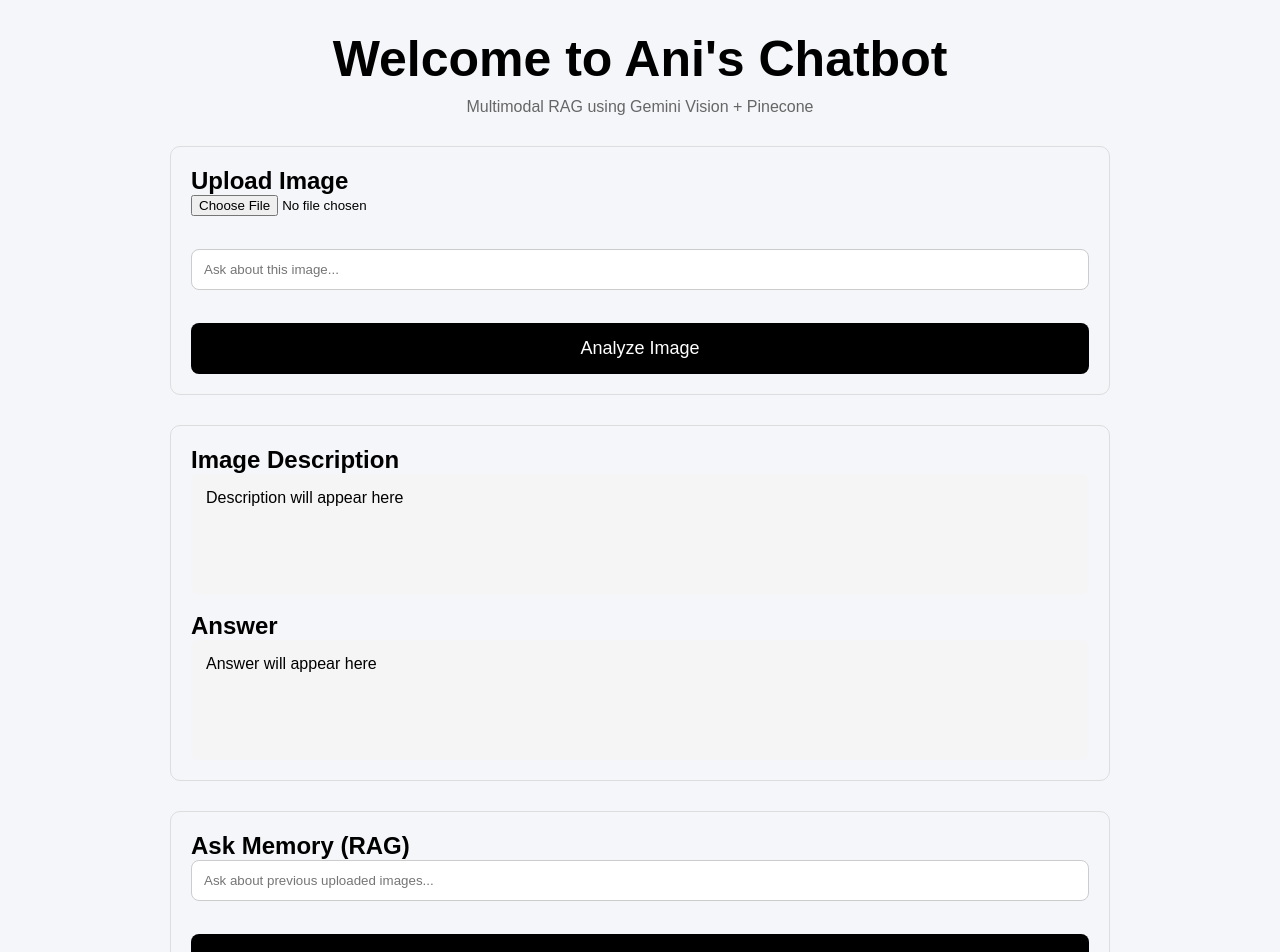
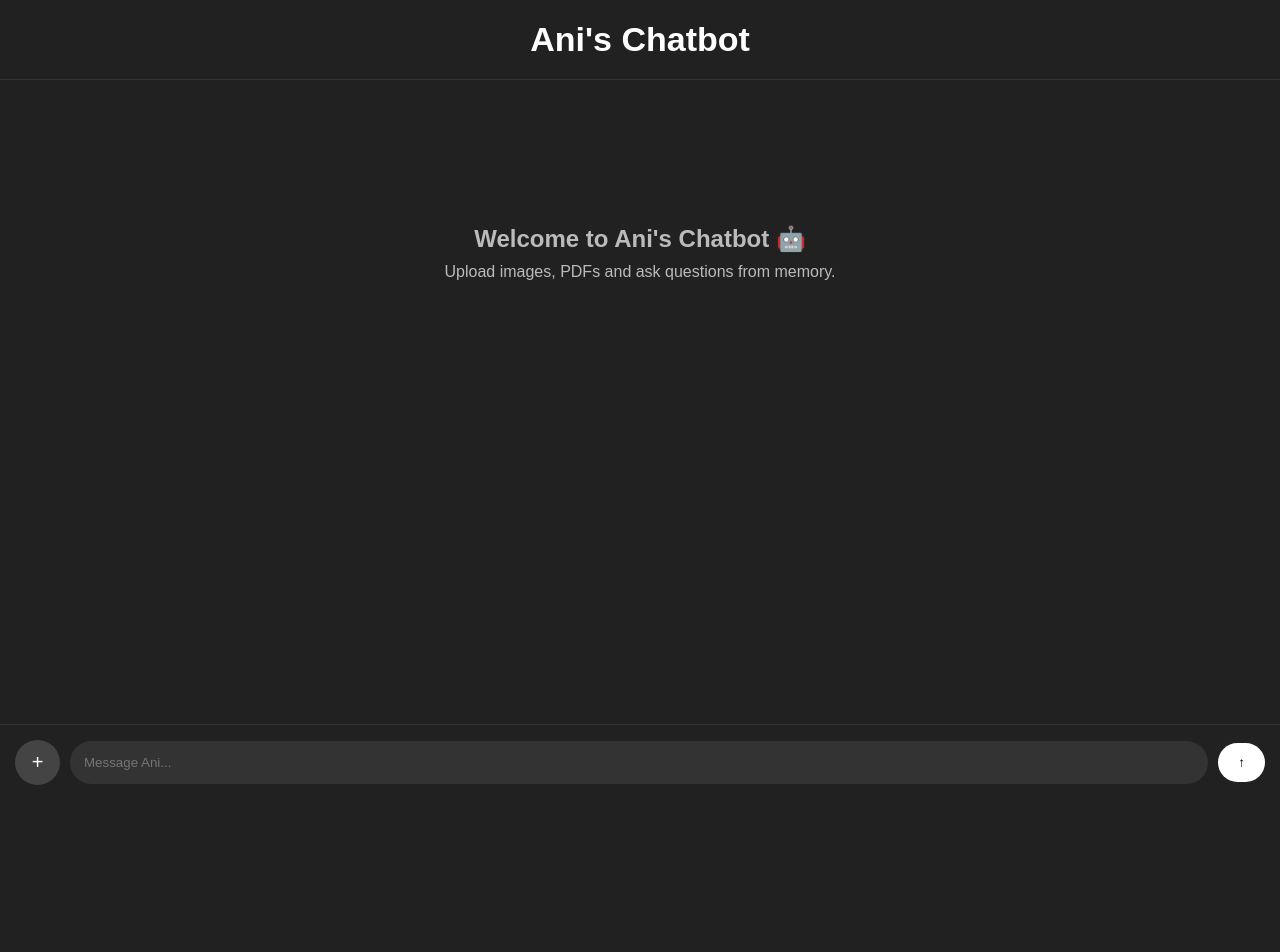
Before and after one commit to ankit1gupta000/multimodal-rag-chatbot, a Next.js app in the folder frontend/: page / in a window 1280 px wide. Shown: the top 952 px of the page. After the commit the page ends 800 px from the top, so only its background shows below. Built offline with nearby package versions, Linux system fonts and the light colour scheme.

Commit message:
Updated frontend UI and deployment changes

```diff
--- a/frontend/app/globals.css
+++ b/frontend/app/globals.css
@@ -5,67 +5,99 @@
 }
 
 body {
-  background: #f4f6f9;
+  background: #212121;
+  color: white;
   font-family: Arial, sans-serif;
 }
 
-.container {
-  width: 90%;
-  max-width: 800px;
-  margin: 50px auto;
-  background: white;
-  padding: 30px;
-  border-radius: 12px;
-  box-shadow: 0px 4px 12px rgba(0,0,0,0.1);
+.chat-container {
+  display: flex;
+  flex-direction: column;
+  height: 100vh;
 }
 
-h1 {
+.header {
+  padding: 20px;
   text-align: center;
-  font-size: 38px;
+  border-bottom: 1px solid #333;
+}
+
+.header h1 {
+  font-size: 34px;
   font-weight: bold;
+}
+
+.chat-area {
+  flex: 1;
+  overflow-y: auto;
+  padding: 25px;
+}
+
+.welcome {
+  text-align: center;
+  margin-top: 120px;
+  color: #bbb;
+}
+
+.welcome h2 {
   margin-bottom: 10px;
 }
 
-.subtitle {
-  text-align: center;
-  color: gray;
-  margin-bottom: 25px;
+.message {
+  width: fit-content;
+  max-width: 60%;
+  padding: 12px 16px;
+  border-radius: 16px;
+  margin-bottom: 15px;
+  line-height: 1.5;
+  word-wrap: break-word;
 }
 
-input[type="file"] {
-  width: 100%;
-  margin-bottom: 15px;
+.user {
+  background: #2f2f2f;
+  margin-left: auto;
 }
 
-input[type="text"] {
-  width: 100%;
-  padding: 12px;
-  margin-bottom: 15px;
-  border: 1px solid #ddd;
-  border-radius: 8px;
+.ai {
+  background: #444;
+  margin-right: auto;
 }
 
-button {
-  width: 100%;
-  padding: 12px;
-  background: black;
-  color: white;
-  border: none;
-  border-radius: 8px;
-  cursor: pointer;
-  font-size: 16px;
+.input-bar {
+  display: flex;
+  gap: 10px;
+  align-items: center;
+  padding: 15px;
+  border-top: 1px solid #333;
 }
 
-button:hover {
-  opacity: 0.9;
+.upload-btn {
+  width: 45px;
+  height: 45px;
+  border-radius: 50%;
+  border: none;
+  background: #444;
+  color: white;
+  cursor: pointer;
+  font-size: 20px;
 }
 
-textarea {
-  width: 100%;
-  height: 300px;
-  margin-top: 20px;
-  padding: 15px;
-  border-radius: 8px;
-  border: 1px solid #ddd;
-  resize: none;
+.chat-input {
+  flex: 1;
+  padding: 14px;
+  border-radius: 25px;
+  border: none;
+  outline: none;
+  background: #333;
+  color: white;
 }
+
+.send-btn {
+  padding: 12px 20px;
+  border-radius: 25px;
+  border: none;
+  background: white;
+  color: black;
+  cursor: pointer;
+  font-weight: bold;
+}
--- a/frontend/app/layout.tsx
+++ b/frontend/app/layout.tsx
@@ -1,33 +1,20 @@
 import type { Metadata } from "next";
-import { Geist, Geist_Mono } from "next/font/google";
 import "./globals.css";
 
-const geistSans = Geist({
-  variable: "--font-geist-sans",
-  subsets: ["latin"],
-});
-
-const geistMono = Geist_Mono({
-  variable: "--font-geist-mono",
-  subsets: ["latin"],
-});
-
 export const metadata: Metadata = {
-  title: "Create Next App",
-  description: "Generated by create next app",
+  title: "Ani's Chatbot",
+  description:
+    "Multimodal RAG Chatbot using Groq and Pinecone",
 };
 
 export default function RootLayout({
   children,
-}: Readonly<{
+}: {
   children: React.ReactNode;
-}>) {
+}) {
   return (
-    <html
-      lang="en"
-      className={`${geistSans.variable} ${geistMono.variable} h-full antialiased`}
-    >
-      <body className="min-h-full flex flex-col">{children}</body>
+    <html lang="en">
+      <body>{children}</body>
     </html>
   );
 }
--- a/frontend/app/page.tsx
+++ b/frontend/app/page.tsx
@@ -1,47 +1,102 @@
 "use client";
 
-import { useState } from "react";
+import { useState, useRef } from "react";
+
+interface Message {
+  type: "user" | "ai";
+  text: string;
+}
 
 export default function Home() {
+  const [messages, setMessages] = useState<Message[]>([]);
+  const [question, setQuestion] = useState("");
   const [file, setFile] = useState<File | null>(null);
-  const [preview, setPreview] = useState("");
+  const [showMenu, setShowMenu] = useState(false);
 
-  const [question, setQuestion] = useState("");
-  const [memoryQuestion, setMemoryQuestion] = useState("");
+  const fileInputRef = useRef<HTMLInputElement>(null);
 
-  const [description, setDescription] = useState("");
-  const [answer, setAnswer] = useState("");
-  const [memoryAnswer, setMemoryAnswer] = useState("");
-
-  const [loading, setLoading] = useState(false);
-
-  // Change this after deployment
+  // Change after deployment
   const BACKEND_URL = "http://127.0.0.1:8000";
 
-  const handleFileChange = (
+  const handleFileSelect = (
     e: React.ChangeEvent<HTMLInputElement>
   ) => {
     const selectedFile = e.target.files?.[0];
 
-    if (selectedFile) {
+    if (!selectedFile) return;
+
     setFile(selectedFile);
-      setPreview(URL.createObjectURL(selectedFile));
-    }
+
+    const icon = selectedFile.type.includes("pdf")
+      ? "📄"
+      : "📷";
+
+    setMessages((prev) => [
+      ...prev,
+      {
+        type: "user",
+        text: `${icon} ${selectedFile.name}`,
+      },
+    ]);
   };
 
-  const handleAnalyze = async () => {
-    if (!file) {
-      alert("Please upload an image");
+  const sendMessage = async () => {
+    if (!question.trim() && !file) return;
+
+    const userQuestion = question;
+
+    if (userQuestion.trim()) {
+      setMessages((prev) => [
+        ...prev,
+        {
+          type: "user",
+          text: userQuestion,
+        },
+      ]);
+    }
+
+    setQuestion("");
+
+    try {
+      // ==========================
+      // FILE UPLOAD
+      // ==========================
+      if (file) {
+        const formData = new FormData();
+        formData.append("file", file);
+
+        // PDF Upload
+        if (file.type.includes("pdf")) {
+          const response = await fetch(
+            `${BACKEND_URL}/upload-document`,
+            {
+              method: "POST",
+              body: formData,
+            }
+          );
+
+          const data = await response.json();
+          console.log("upload-document response:", data);
+
+          setMessages((prev) => [
+            ...prev,
+            {
+              type: "ai",
+              text:
+                data.summary || data.error || "PDF uploaded successfully",
+            },
+          ]);
+
+          setFile(null);
           return;
         }
 
-    setLoading(true);
+        // Image Upload
+        formData.append(
+          "question",
+          userQuestion || "Describe this image"
+        );
 
-    const formData = new FormData();
-    formData.append("file", file);
-    formData.append("question", question);
-
-    try {
         const response = await fetch(
           `${BACKEND_URL}/analyze`,
           {
@@ -52,31 +107,31 @@ export default function Home() {
 
         const data = await response.json();
 
-      setDescription(data.description || "");
-      setAnswer(data.answer || "");
-    } catch (error) {
-      console.error(error);
-      alert("Backend Error");
-    }
+        setMessages((prev) => [
+          ...prev,
+          {
+            type: "ai",
+            text:
+              data.answer ||
+              data.description ||
+              "No response",
+          },
+        ]);
 
-    setLoading(false);
-  };
-
-  const handleMemoryAsk = async () => {
-    if (!memoryQuestion) {
-      alert("Enter a question");
+        setFile(null);
         return;
       }
 
-    setLoading(true);
+      // ==========================
+      // MEMORY / RAG QUESTION
+      // ==========================
+      const formData = new FormData();
 
-    const formData = new FormData();
       formData.append(
         "question",
-      memoryQuestion
+        userQuestion
       );
 
-    try {
       const response = await fetch(
         `${BACKEND_URL}/ask`,
         {
@@ -87,216 +142,117 @@ export default function Home() {
 
       const data = await response.json();
 
-      setMemoryAnswer(
-        data.answer || "No answer found"
-      );
+      setMessages((prev) => [
+        ...prev,
+        {
+          type: "ai",
+          text:
+            data.answer ||
+            "No answer found",
+        },
+      ]);
     } catch (error) {
       console.error(error);
-      alert("Backend Error");
+
+      setMessages((prev) => [
+        ...prev,
+        {
+          type: "ai",
+          text: "Backend Error",
+        },
+      ]);
     }
-
-    setLoading(false);
   };
 
   return (
-    <main
-      style={{
-        maxWidth: "1000px",
-        margin: "auto",
-        padding: "30px",
-        fontFamily: "Arial",
+    <div className="chat-container">
+      {/* Header */}
+      <div className="header">
+        <h1>Ani's Chatbot</h1>
+      </div>
+
+      {/* Chat Area */}
+      <div className="chat-area">
+        {messages.length === 0 ? (
+          <div className="welcome">
+            <h2>Welcome to Ani's Chatbot 🤖</h2>
+
+            <p>
+              Upload images, PDFs and ask
+              questions from memory.
+            </p>
+          </div>
+        ) : (
+          messages.map(
+            (message, index) => (
+              <div
+                key={index}
+                className={`message ${message.type}`}
+              >
+                {message.text}
+              </div>
+            )
+          )
+        )}
+      </div>
+
+      {/* Bottom Input Bar */}
+      <div className="input-bar">
+        <button
+          className="upload-btn"
+          onClick={() =>
+            setShowMenu(!showMenu)
+          }
+        >
+          +
+        </button>
+
+        {showMenu && (
+          <div className="upload-menu">
+            <div
+              className="menu-item"
+              onClick={() => {
+                fileInputRef.current?.click();
+                setShowMenu(false);
               }}
             >
-      <h1
-        style={{
-          textAlign: "center",
-          fontSize: "50px",
-          fontWeight: "bold",
-          marginBottom: "10px",
-        }}
-      >
-        Welcome to Ani's Chatbot
-      </h1>
-
-      <p
-        style={{
-          textAlign: "center",
-          color: "#666",
-          marginBottom: "30px",
-        }}
-      >
-        Multimodal RAG using Gemini Vision + Pinecone
-      </p>
-
-      <div
-        style={{
-          border: "1px solid #ddd",
-          padding: "20px",
-          borderRadius: "10px",
-          marginBottom: "30px",
-        }}
-      >
-        <h2>Upload Image</h2>
-
-        <input
-          type="file"
-          accept="image/*"
-          onChange={handleFileChange}
-        />
-
-        <br />
-        <br />
-
-        {preview && (
-          <img
-            src={preview}
-            alt="preview"
-            style={{
-              width: "250px",
-              borderRadius: "10px",
-              marginBottom: "20px",
-            }}
-          />
+              📎 Add photos & files
+            </div>
+          </div>
         )}
 
         <input
+          ref={fileInputRef}
+          type="file"
+          accept="image/*,.pdf"
+          style={{
+            display: "none",
+          }}
+          onChange={handleFileSelect}
+        />
+
+        <input
+          className="chat-input"
           type="text"
-          placeholder="Ask about this image..."
+          placeholder="Message Ani..."
           value={question}
           onChange={(e) =>
             setQuestion(e.target.value)
           }
-          style={{
-            width: "100%",
-            padding: "12px",
-            borderRadius: "8px",
-            border: "1px solid #ccc",
+          onKeyDown={(e) => {
+            if (e.key === "Enter") {
+              sendMessage();
+            }
           }}
         />
 
-        <br />
-        <br />
-
         <button
-          onClick={handleAnalyze}
-          style={{
-            width: "100%",
-            padding: "15px",
-            fontSize: "18px",
-            backgroundColor: "#000",
-            color: "#fff",
-            border: "none",
-            borderRadius: "8px",
-            cursor: "pointer",
-          }}
+          className="send-btn"
+          onClick={sendMessage}
         >
-          {loading
-            ? "Analyzing..."
-            : "Analyze Image"}
+          ↑
         </button>
       </div>
-
-      <div
-        style={{
-          border: "1px solid #ddd",
-          padding: "20px",
-          borderRadius: "10px",
-          marginBottom: "30px",
-        }}
-      >
-        <h2>Image Description</h2>
-
-        <div
-          style={{
-            minHeight: "120px",
-            background: "#f5f5f5",
-            padding: "15px",
-            borderRadius: "8px",
-          }}
-        >
-          {description ||
-            "Description will appear here"}
     </div>
-
-        <br />
-
-        <h2>Answer</h2>
-
-        <div
-          style={{
-            minHeight: "120px",
-            background: "#f5f5f5",
-            padding: "15px",
-            borderRadius: "8px",
-          }}
-        >
-          {answer ||
-            "Answer will appear here"}
-        </div>
-      </div>
-
-      <div
-        style={{
-          border: "1px solid #ddd",
-          padding: "20px",
-          borderRadius: "10px",
-        }}
-      >
-        <h2>Ask Memory (RAG)</h2>
-
-        <input
-          type="text"
-          placeholder="Ask about previous uploaded images..."
-          value={memoryQuestion}
-          onChange={(e) =>
-            setMemoryQuestion(
-              e.target.value
-            )
-          }
-          style={{
-            width: "100%",
-            padding: "12px",
-            borderRadius: "8px",
-            border: "1px solid #ccc",
-          }}
-        />
-
-        <br />
-        <br />
-
-        <button
-          onClick={handleMemoryAsk}
-          style={{
-            width: "100%",
-            padding: "15px",
-            fontSize: "18px",
-            backgroundColor: "#000",
-            color: "#fff",
-            border: "none",
-            borderRadius: "8px",
-            cursor: "pointer",
-          }}
-        >
-          Ask Memory
-        </button>
-
-        <br />
-        <br />
-
-        <h2>Memory Answer</h2>
-
-        <div
-          style={{
-            minHeight: "120px",
-            background: "#f5f5f5",
-            padding: "15px",
-            borderRadius: "8px",
-          }}
-        >
-          {memoryAnswer ||
-            "Memory answer will appear here"}
-        </div>
-      </div>
-    </main>
   );
 }
```
Also changed, not shown: 1 other file (tests, documents, lock files or other folders). Lines whose indentation alone changed are shown as unchanged.
